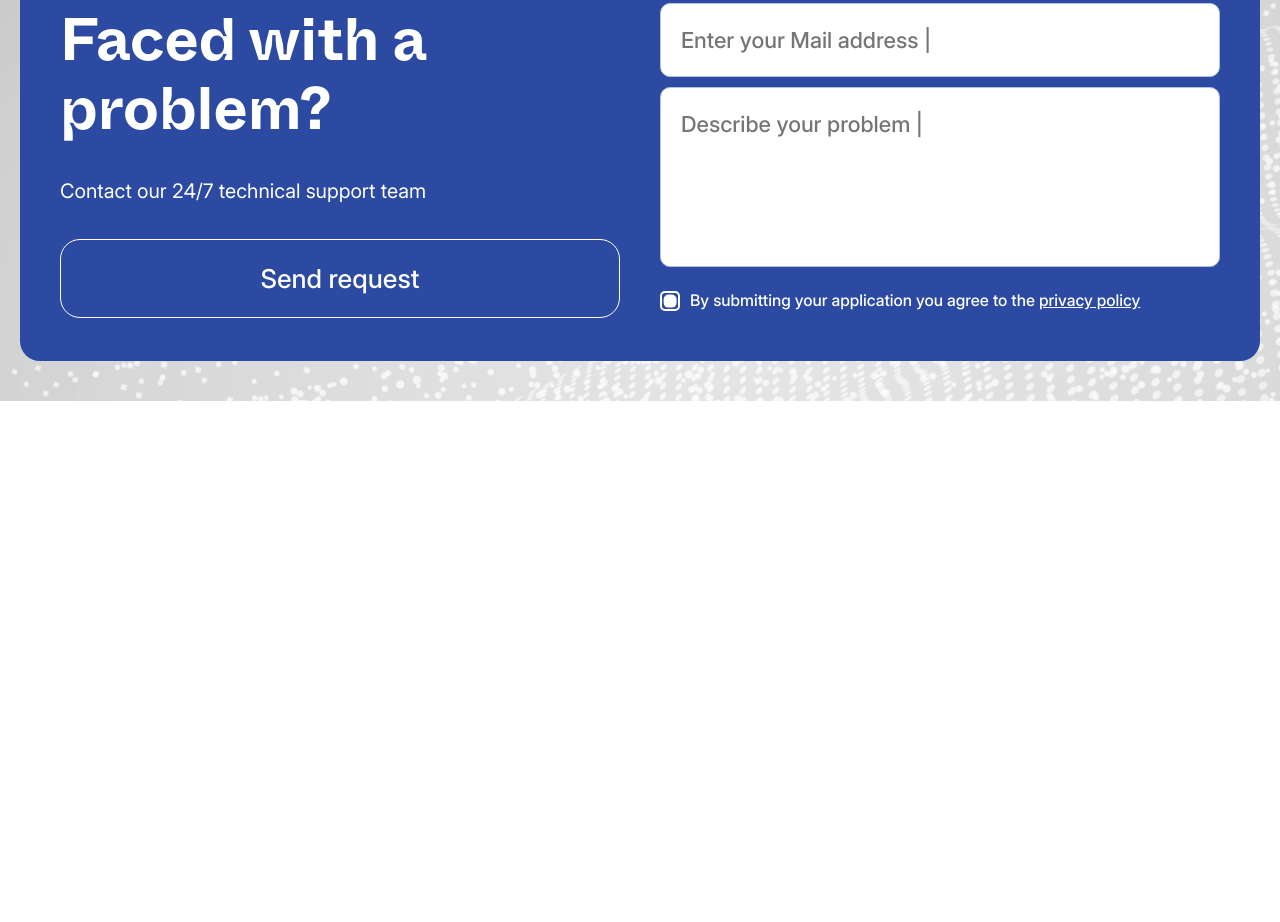
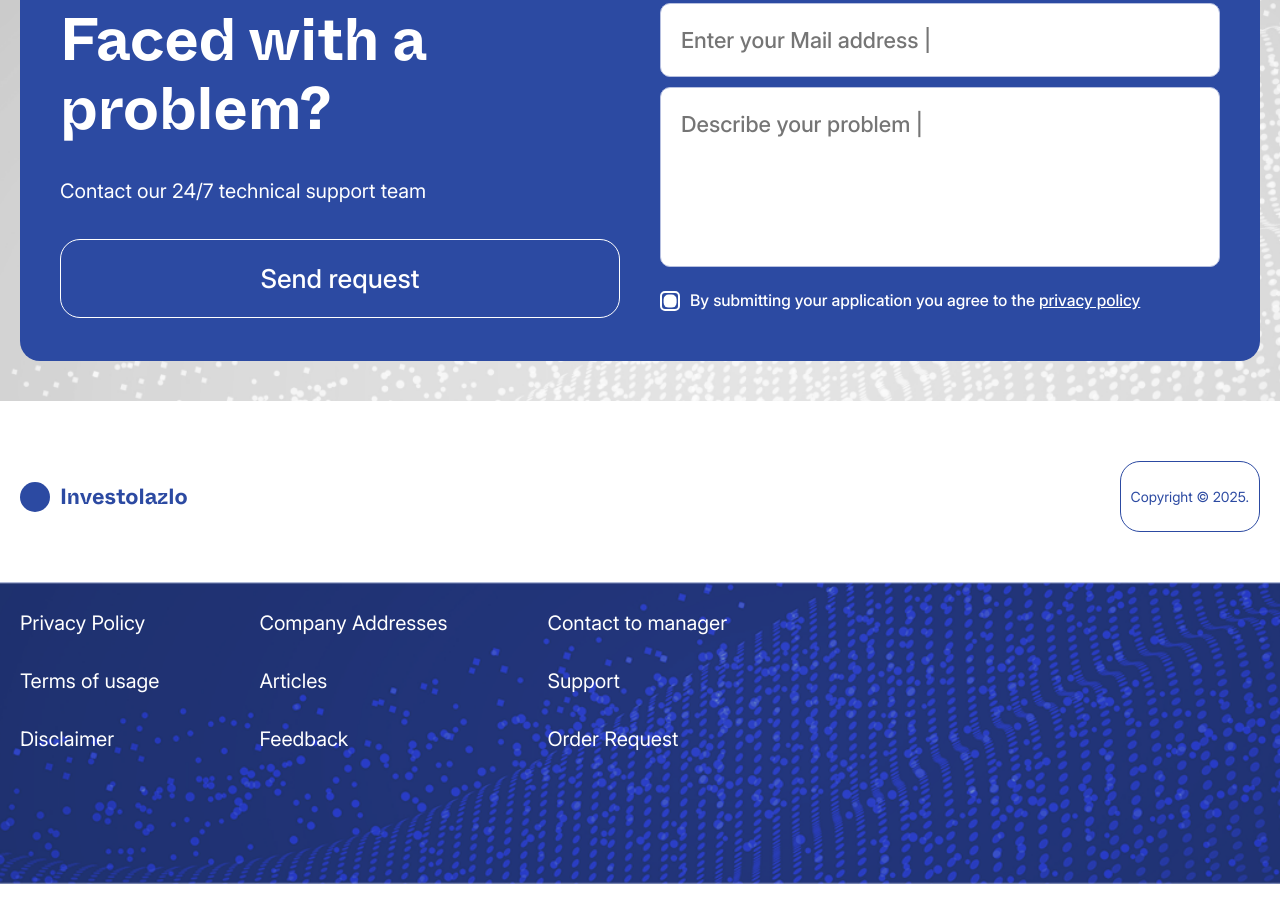
Before and after one commit to Ichigo-Meow/investolazlo_new, a plain HTML site: page index.html in a window 1280 px wide. Shown: the part 6717-7639 px from the top of the page. Before the commit the page ends 7178 px from the top, so only its background shows below. Drawn offline with Linux system fonts and the light colour scheme; a web font is replaced by a local one.

Commit message:
footer block

```diff
--- /dev/null
+++ b/assets/css/components/footer.css
@@ -0,0 +1,59 @@
+.footer {
+    margin: 60px 0;
+}
+
+.footer__content {
+    display: flex;
+    justify-content: space-between;
+    align-items: center;
+}
+
+.footer__info {
+    background-color: var(--color-white);
+    border-radius: 20px;
+    border: 1px solid var(--color-primary);
+}
+
+.footer__text {
+    padding: 23px 10px;
+    font-size: 14px;
+    line-height: 170%;
+    font-family: var(--font-inter);
+    color: var(--color-primary);
+}
+
+.footer__bottom {
+    margin-top: 50px;
+    background: url(../../img/footer/bg.png) no-repeat center center / cover;
+}
+
+.footer__links {
+    display: flex;
+    align-items: center;
+    gap: 100px;
+    padding: 30px 0 113px 0;
+}
+
+.footer__links-list {
+    display: flex;
+    flex-direction: column;
+    gap: 20px;
+    list-style: none;
+    padding-bottom: 5px;
+}
+
+.footer__links-item {
+    position: relative;
+    padding-bottom: 15px;
+}
+
+.footer__links-link {
+    text-decoration: none;
+    color: var(--color-white);
+    transition: all 0.3s ease;
+    font-size: 20px;
+    font-family: var(--font-inter);
+}
+.footer__links-link:hover {
+    text-decoration: underline;
+}
--- a/index.html
+++ b/index.html
@@ -17,6 +17,7 @@
     <link rel="stylesheet" href="./assets/css/components/social.css">
     <link rel="stylesheet" href="./assets/css/components/address.css">
     <link rel="stylesheet" href="./assets/css/components/problem.css">
+    <link rel="stylesheet" href="./assets/css/components/footer.css">
 </head>
 <body>
     <header class="header">
@@ -730,5 +731,79 @@
             </div>
         </div>
     </section>
+
+    <footer class="footer">
+        <div class="footer__top">
+            <div class="footer__container">
+                <div class="footer__content">
+                    <div class="header__logo">
+                        <h1 class="header__title">Investolazlo</h1>
+                    </div>
+                    <div class="footer__info">
+                        <p class="footer__text">
+                            Copyright © 2025.
+                        </p>
+                    </div>
+                </div>
+            </div>
+        </div>
+        <div class="footer__bottom">
+            <div class="footer__container">
+                <nav class="footer__links">
+                    <ul class="footer__links-list">
+                        <li class="footer__links-item">
+                            <a href="#" class="footer__links-link">
+                                Privacy Policy
+                            </a>
+                        </li>
+                        <li class="footer__links-item">
+                            <a href="#" class="footer__links-link">
+                                Terms of usage
+                            </a>
+                        </li>
+                        <li class="footer__links-item">
+                            <a href="#" class="footer__links-link">
+                                Disclaimer
+                            </a>
+                        </li>
+                    </ul>
+                    <ul class="footer__links-list">
+                        <li class="footer__links-item">
+                            <a href="#" class="footer__links-link">
+                                Company Addresses
+                            </a>
+                        </li>
+                        <li class="footer__links-item">
+                            <a href="#" class="footer__links-link">
+                                Articles
+                            </a>
+                        </li>
+                        <li class="footer__links-item">
+                            <a href="#" class="footer__links-link">
+                                Feedback
+                            </a>
+                        </li>
+                    </ul>
+                    <ul class="footer__links-list">
+                        <li class="footer__links-item">
+                            <a href="#" class="footer__links-link">
+                                Contact to manager
+                            </a>
+                        </li>
+                        <li class="footer__links-item">
+                            <a href="#" class="footer__links-link">
+                                Support
+                            </a>
+                        </li>
+                        <li class="footer__links-item">
+                            <a href="#" class="footer__links-link">
+                                Order Request
+                            </a>
+                        </li>
+                    </ul>
+                </nav>
+            </div>
+        </div>
+    </footer>
 </body>
 </html>
```
Also changed, not shown: assets/img/footer/bg.png (added).
